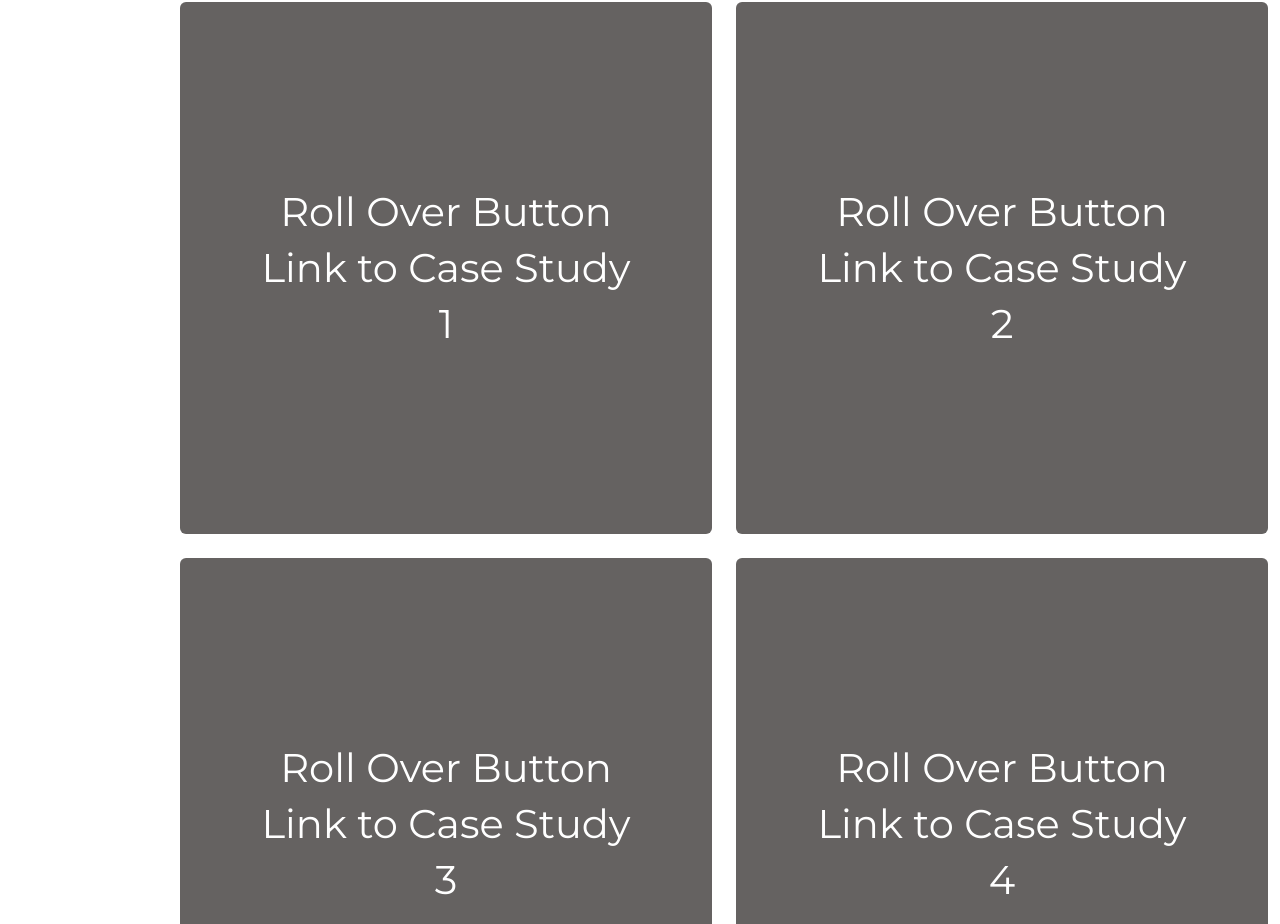
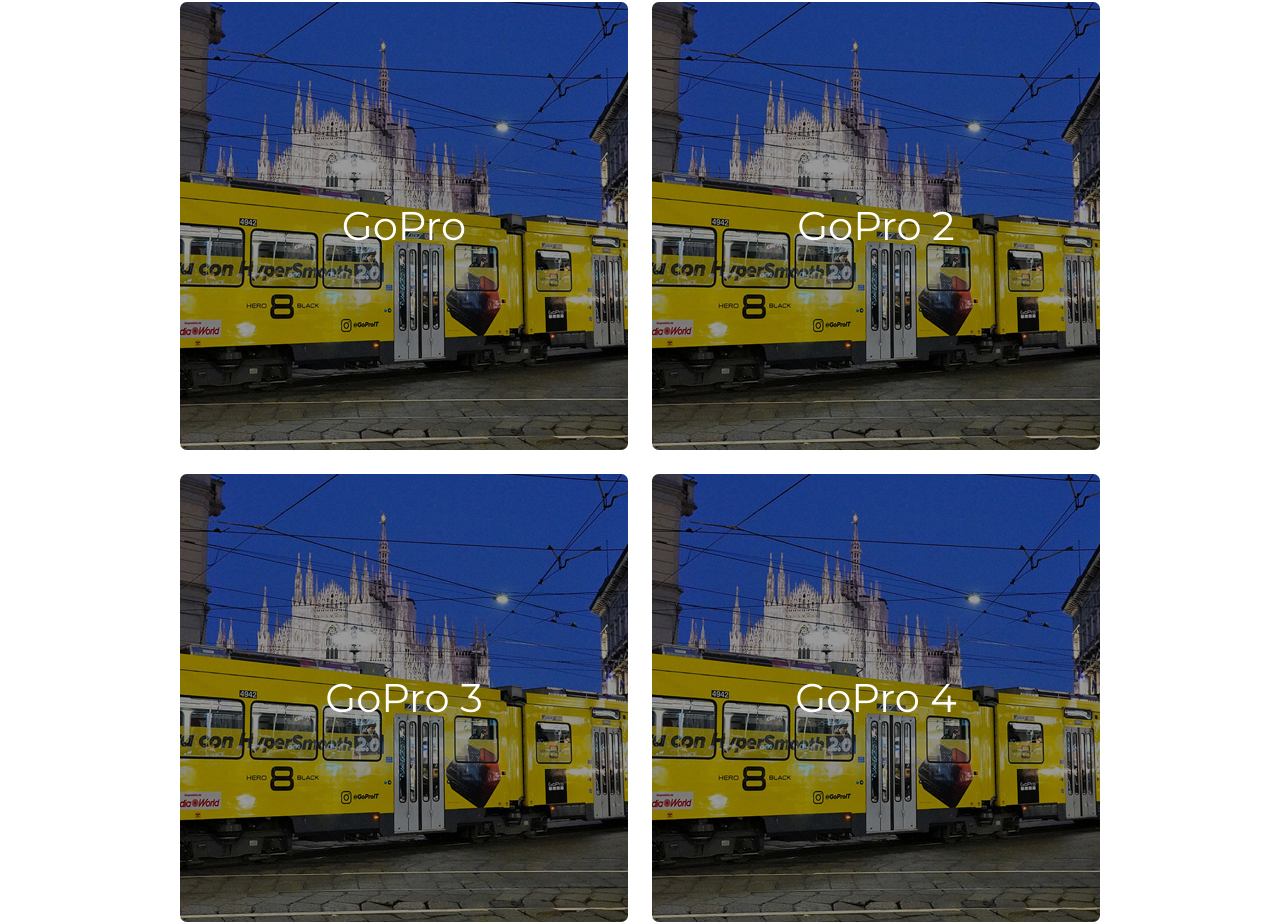
Before and after one commit to altim/kieran, a Next.js app: page / in a window 1280 px wide. Shown: the part 2493-3417 px from the top of the page. Built offline with nearby package versions, Linux system fonts and the light colour scheme.

Commit message:
ProjectItem reworked

```diff
--- a/app/(home)/components/projects/Projects.tsx
+++ b/app/(home)/components/projects/Projects.tsx
@@ -1,7 +1,18 @@
 import styles from "./Projects.module.scss";
 import ProjectItem from "@/app/(home)/components/projects/components/project-item/ProjectItem";
 import Button from "@/app/components/button/Button";
+import RelatedProject from "@/app/portfolio/[slug]/components/related-project/RelatedProject.tsx";
+import {
+  portfolioItems,
+  PortfolioItemsType,
+} from "@/app/portfolio/[slug]/data.ts";
+import { notFound } from "next/navigation";
 export default function Projects() {
+  const recentProjects = portfolioItems.slice(0, 4);
+
+  if (!recentProjects) {
+    notFound();
+  }
   return (
     <div className={styles.projects}>
       <div className={styles.projectsInner}>
@@ -9,22 +20,17 @@
           <h3>Recent Projects</h3>
         </div>
         <div className={styles.projectsGrid}>
-          <ProjectItem
-            title={"Roll Over Button Link to Case Study 1"}
-            href={"#"}
-          />
-          <ProjectItem
-            title={"Roll Over Button Link to Case Study 2"}
-            href={"#"}
-          />
-          <ProjectItem
-            title={"Roll Over Button Link to Case Study 3"}
-            href={"#"}
-          />
-          <ProjectItem
-            title={"Roll Over Button Link to Case Study 4"}
-            href={"#"}
-          />
+          {recentProjects.map((item, index) => (
+            <ProjectItem
+              key={`related-project-${index}`}
+              title={item.title}
+              imageSrc={item.featuredImage.src}
+              imageAlt={item.featuredImage.alt}
+              imageWidth={item.featuredImage.width}
+              imageHeight={item.featuredImage.height}
+              link={`/portfolio/${item.slug}`}
+            />
+          ))}
         </div>
         <div className={styles.actionButton}>
           <Button name={"View portfolio"} href={"/portfolio"} />
--- a/app/(home)/components/projects/components/project-item/ProjectItem.module.scss
+++ b/app/(home)/components/projects/components/project-item/ProjectItem.module.scss
@@ -1,25 +1,52 @@
 @use "/app/css/layout";
 
-.projectItem {
-  width: 100%;
-  aspect-ratio: 1/1;
-  background: #656261;
+.project {
   display: grid;
   grid-template-columns: 1fr;
   align-items: center;
   justify-items: center;
-  border-radius: 6px;
+  border-radius: 7px;
+  text-decoration: none;
+  overflow: hidden;
+  z-index: 0;
+  transition: all 0.4s;
+
+  &:hover {
+    .image {
+      scale: 1.1;
+    }
+  }
+}
+
+.image {
+  grid-column: 1/2;
+  grid-row: 1/2;
+  object-fit: cover;
+  object-position: center center;
+  max-width: 100%;
+  height: auto;
+  aspect-ratio: 1/1;
+  transition: all 0.4s;
+}
+
+.overlay {
+  width: 100%;
+  height: 100%;
+  grid-column: 1/2;
+  grid-row: 1/2;
+  background: rgba(0, 0, 0, 0.4);
+  z-index: 1;
+}
+
+.title {
+  grid-column: 1/2;
+  grid-row: 1/2;
   font-size: 40px;
-  line-height: 1.4;
+  font-weight: 400;
   color: #fff;
-  text-decoration: none;
-  padding: 70px;
-  box-sizing: border-box;
-  text-align: center;
-  font-weight: 400;
+  z-index: 2;
 
   @media (max-width: layout.$tabletWidth) {
-    padding: 24px;
     font-size: 26px;
   }
 }
--- a/app/(home)/components/projects/components/project-item/ProjectItem.tsx
+++ b/app/(home)/components/projects/components/project-item/ProjectItem.tsx
@@ -1,14 +1,34 @@
 import styles from "./ProjectItem.module.scss";
+import Image from "next/image";
 import Link from "next/link";
 
-type ProjectItemProps = {
+type RelatedProjectType = {
   title: string;
-  href: string;
+  imageSrc: string;
+  imageAlt: string;
+  imageWidth: number;
+  imageHeight: number;
+  link: string;
 };
-export default function ProjectItem({ title, href }: ProjectItemProps) {
+export default function ProjectItem({
+  title,
+  imageSrc,
+  imageAlt,
+  imageWidth,
+  imageHeight,
+  link,
+}: RelatedProjectType) {
   return (
-    <Link href={href} className={styles.projectItem}>
-      {title}
+    <Link href={link} className={styles.project}>
+      <Image
+        src={imageSrc}
+        alt={imageAlt}
+        width={448}
+        height={448}
+        className={styles.image}
+      />
+      <div className={styles.overlay} />
+      <p className={styles.title}>{title}</p>
     </Link>
   );
 }
--- a/app/portfolio/[slug]/data.ts
+++ b/app/portfolio/[slug]/data.ts
@@ -179,4 +179,55 @@
     ],
     relatedProjects: ["gopro", "gopro2"],
   },
+
+  {
+    slug: "gopro4",
+    featuredImage: {
+      src: "/assets/portfolio/portfolio-item/featured-1.jpg",
+      alt: "Featured Image",
+      width: 920,
+      height: 448,
+    },
+
+    title: "GoPro 4",
+    subtitle: "OOH / Experiential",
+    paragraphs: [
+      {
+        title: "Problem",
+        text: "Lorem ipsum dolor sit amet, consectetur adipiscing elit. Nullam consequat faucibus hendrerit. Quisque a tellus sollicitudin quam congue volutpat a non nulla. Aenean sollicitudin malesuada lacus, sit amet vestibulum ipsum condimentum vel. Curabitur vitae nunc accumsan, euismod justo vel, ornare dolor. Cras nec orci sapien. Ut ornare et est et aliquam. Nulla at hendrerit velit. Donec sed interdum augue. Suspendisse turpis orci, pretium vel porta quis, vehicula ac erat. Etiam feugiat ac sem eget fermentum. Mauris eget augue at enim condimentum pellentesque. Integer luctus, lectus id dignissim lobortis, risus quam sodales ex, vel cursus ante massa quis massa. Vestibulum ultricies aliquet purus, nec rutrum arcu scelerisque nec. Phasellus vestibulum est a consequat rhoncus.",
+      },
+      {
+        title: "Solution",
+        text: "Lorem ipsum dolor sit amet, consectetur adipiscing elit. Nullam consequat faucibus hendrerit. Quisque a tellus sollicitudin quam congue volutpat a non nulla. Aenean sollicitudin malesuada lacus, sit amet vestibulum ipsum condimentum vel. Curabitur vitae nunc accumsan, euismod justo vel, ornare dolor. Cras nec orci sapien. Ut ornare et est et aliquam. Nulla at hendrerit velit. Donec sed interdum augue. Suspendisse turpis orci, pretium vel porta quis, vehicula ac erat. Etiam feugiat ac sem eget fermentum. Mauris eget augue at enim condimentum pellentesque. Integer luctus, lectus id dignissim lobortis, risus quam sodales ex, vel cursus ante massa quis massa. Vestibulum ultricies aliquet purus, nec rutrum arcu scelerisque nec. Phasellus vestibulum est a consequat rhoncus.",
+      },
+      {
+        title: "My Role",
+        text: "Lorem ipsum dolor sit amet, consectetur adipiscing elit. Nullam consequat faucibus hendrerit. Quisque a tellus sollicitudin quam congue volutpat a non nulla. Aenean sollicitudin malesuada lacus, sit amet vestibulum ipsum condimentum vel. Curabitur vitae nunc accumsan, euismod justo vel, ornare dolor. Cras nec orci sapien. Ut ornare et est et aliquam. Nulla at hendrerit velit. Donec sed interdum augue. Suspendisse turpis orci, pretium vel porta quis, vehicula ac erat. Etiam feugiat ac sem eget fermentum. Mauris eget augue at enim condimentum pellentesque. Integer luctus, lectus id dignissim lobortis, risus quam sodales ex, vel cursus ante massa quis massa. Vestibulum ultricies aliquet purus, nec rutrum arcu scelerisque nec. Phasellus vestibulum est a consequat rhoncus.",
+      },
+    ],
+    images: [
+      {
+        src: "/assets/portfolio/portfolio-item/portfolio-item-image1.jpg",
+        alt: "Portfolio Item Image",
+        width: 448,
+        height: 448,
+        size: "normal",
+      },
+      {
+        src: "/assets/portfolio/portfolio-item/portfolio-item-image1.jpg",
+        alt: "Portfolio Item Image",
+        width: 448,
+        height: 448,
+        size: "normal",
+      },
+      {
+        src: "/assets/portfolio/portfolio-item/portfolio-item-image2.jpg",
+        alt: "Portfolio Item Image",
+        width: 920,
+        height: 448,
+        size: "fullWidth",
+      },
+    ],
+    relatedProjects: ["gopro", "gopro2"],
+  },
 ];
--- a/app/portfolio/[slug]/page.tsx
+++ b/app/portfolio/[slug]/page.tsx
@@ -4,7 +4,7 @@
 import { notFound } from "next/navigation";
 import Image from "next/image";
 import classNames from "classnames";
-import RelatedProject from "@/app/portfolio/[slug]/components/related-project/RelatedProject";
+import ProjectItem from "@/app/(home)/components/projects/components/project-item/ProjectItem.tsx";
 
 export async function generateStaticParams() {
   return portfolioItems.map((item) => ({
@@ -78,7 +78,7 @@
             <h3>Related Projects</h3>
             <div className={styles.relatedProjectsList}>
               {relatedProjects.map((item, index) => (
-                <RelatedProject
+                <ProjectItem
                   key={`related-project-${index}`}
                   title={item.title}
                   imageSrc={item.featuredImage.src}
```
Also changed, not shown: app/portfolio/[slug]/components/related-project/RelatedProject.module.scss (deleted, +0 -41 lines), app/portfolio/[slug]/components/related-project/RelatedProject.tsx (deleted, +0 -34 lines).
